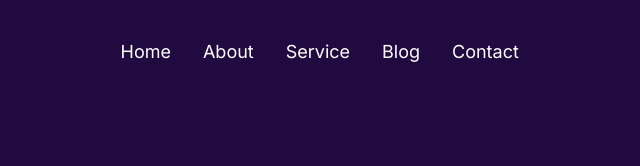
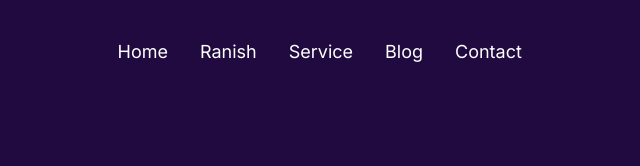
Before and after one commit to ranish312/Codewing-Practice, a plain HTML site: page index.html in a window 1280 px wide. Shown: the top 166 px of the page, 299-939 px from the left. Drawn offline with Linux system fonts and the light colour scheme.

Commit message:
change in nav item

```diff
--- a/index.html
+++ b/index.html
@@ -31,7 +31,7 @@
                         </div>
                         <div class="header-content-middle">
                             <a href="#">Home</a>
-                            <a href="#">About</a>
+                            <a href="#">Ranish</a>
                             <a href="#">Service</a>
                             <a href="#">Blog</a>
                             <a href="#">Contact</a>
```
